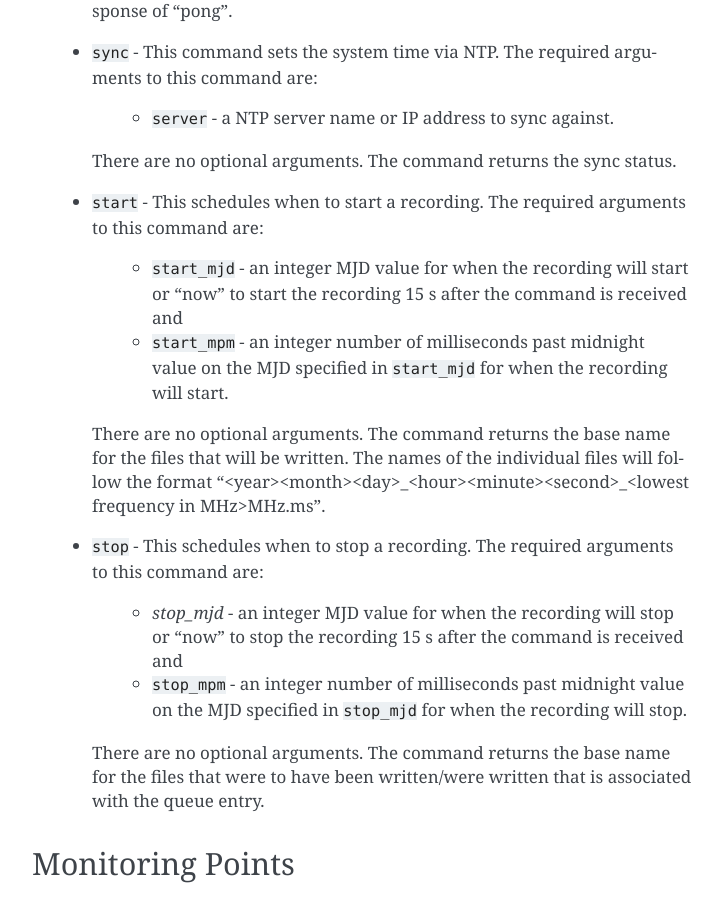
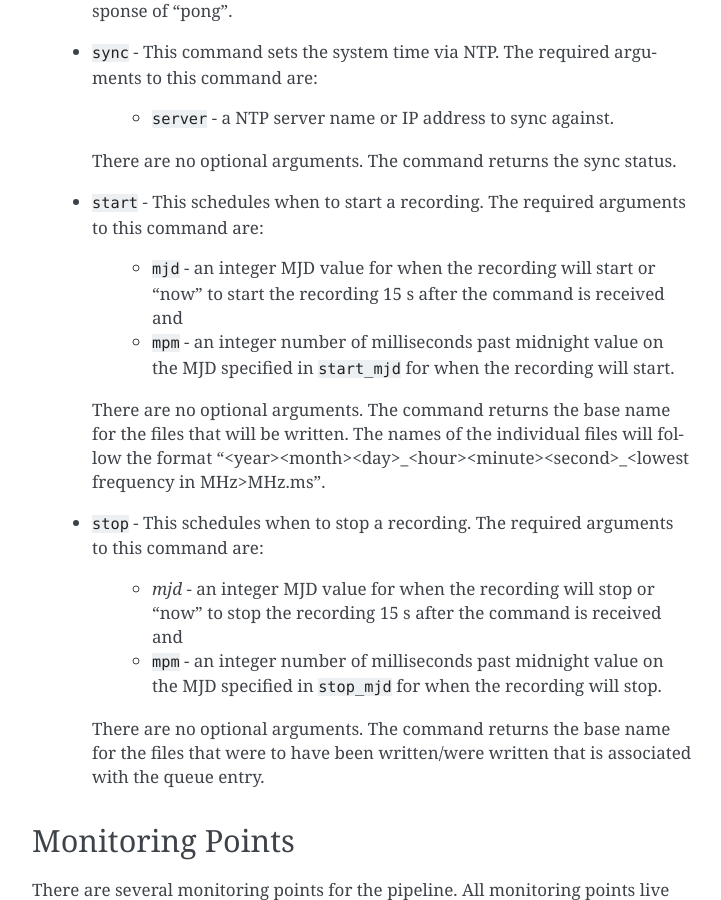
Before and after one commit to lwa-project/ovro_data_recorder, a Sphinx documentation site: the page built from docs/source/visibilities.rst, in a window 1280 px wide and 900 px high, scrolled down 1069 px. Shown: the whole window, without its empty margins (388-1109 px from the left). Built offline with Sphinx 7.4.7, drawn with Linux system fonts in a browser that asks for light colours; formulas are drawn with MathJax 3.

Commit message:
start/stop command argument updates.

```diff
--- a/docs/source/visibilities.rst
+++ b/docs/source/visibilities.rst
@@ -52,9 +52,9 @@ and ``stop``.
  * ``start`` - This schedules when to start a recording.  The required arguments to
    this command are:
 
-    * ``start_mjd`` - an integer MJD value for when the recording will start or
+    * ``mjd`` - an integer MJD value for when the recording will start or
       "now" to start the recording 15 s after the command is received and
-    * ``start_mpm`` - an integer number of milliseconds past midnight value on the
+    * ``mpm`` - an integer number of milliseconds past midnight value on the
       MJD specified in ``start_mjd`` for when the recording will start.
 
   There are no optional arguments.  The command returns the base name for the files
@@ -63,9 +63,9 @@ and ``stop``.
  * ``stop`` - This schedules when to stop a recording.  The required arguments to
    this command are:
 
-     * `stop_mjd` - an integer MJD value for when the recording will stop or
+     * `mjd` - an integer MJD value for when the recording will stop or
        "now" to stop the recording 15 s after the command is received and
-     * ``stop_mpm`` - an integer number of milliseconds past midnight value on the
+     * ``mpm`` - an integer number of milliseconds past midnight value on the
        MJD specified in ``stop_mjd`` for when the recording will stop.
 
    There are no optional arguments.  The command returns the base name for the files
```
